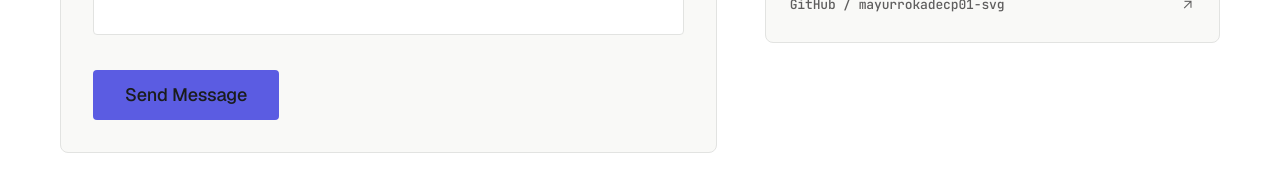
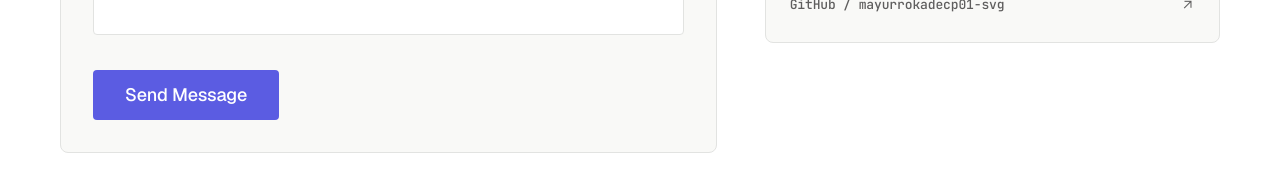
Before and after one commit to mayurrokadecp01-svg/mayur_profile, a React (Vite) app: page / in a window 1280 px wide. Shown: the part 7316-7486 px from the top of the page. Built offline with nearby package versions, Linux system fonts and the light colour scheme.

Commit message:
Force white text on Send Message button

```diff
--- a/src/components/sections/Contact.tsx
+++ b/src/components/sections/Contact.tsx
@@ -136,7 +136,7 @@ const Contact = () => {
               </div>
 
               <div className="pt-space-sm flex items-center justify-between">
-                <Button type="submit" disabled={status === 'submitting'} className={status === 'submitting' ? 'opacity-75 cursor-not-allowed px-space-xl py-space-sm bg-primary-container text-white font-headline-sm text-headline-sm rounded-lg hover:bg-primary transition-colors' : 'px-space-xl py-space-sm bg-primary-container text-white font-headline-sm text-headline-sm rounded-lg hover:bg-primary transition-colors'}>
+                <Button type="submit" disabled={status === 'submitting'} className={status === 'submitting' ? 'opacity-75 cursor-not-allowed px-space-xl py-space-sm bg-primary-container !text-white font-headline-sm text-headline-sm rounded-lg hover:bg-primary transition-colors' : 'px-space-xl py-space-sm bg-primary-container !text-white font-headline-sm text-headline-sm rounded-lg hover:bg-primary transition-colors'}>
                   {status === 'submitting' ? 'Sending...' : 'Send Message'}
                 </Button>
 
```
